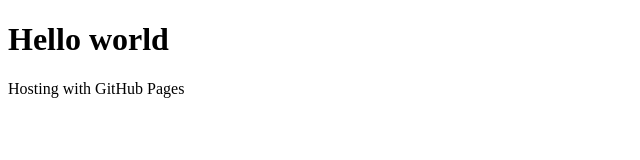
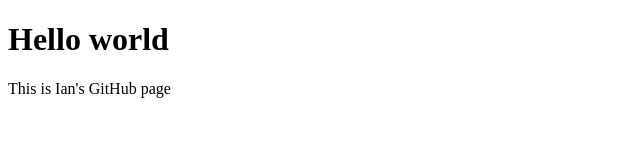
Before and after one commit to Ian-Uel/module1, a plain HTML site: page index.html in a window 1280 px wide. Shown: the full height of the page, 0-640 px from the left. Drawn offline with Linux system fonts and the light colour scheme.

Commit message:
Update index.html

```diff
--- a/index.html
+++ b/index.html
@@ -2,6 +2,6 @@
 <html lang="en">
 <body>
     <h1>Hello world</h1>
-    <p>Hosting with GitHub Pages</p>
+    <p>This is Ian's GitHub page</p>
 </body>
 </html>
```
